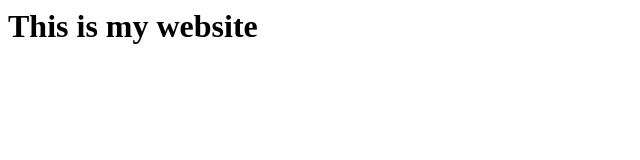
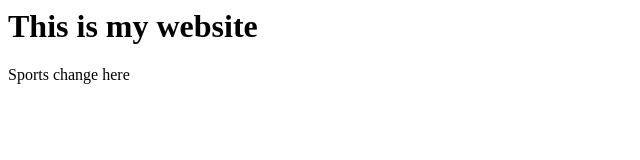
Before and after one commit to jdogsaboss55/website-55, a plain HTML site: page index.html in a window 1280 px wide. Shown: the whole page, without its empty margins (0-640 px from the left). Drawn offline with Linux system fonts and the light colour scheme.

Commit message:
Update index.html

```diff
--- a/index.html
+++ b/index.html
@@ -1 +1,2 @@
 <h1>This is my website</h1>
+<p>Sports change here</p>
```
